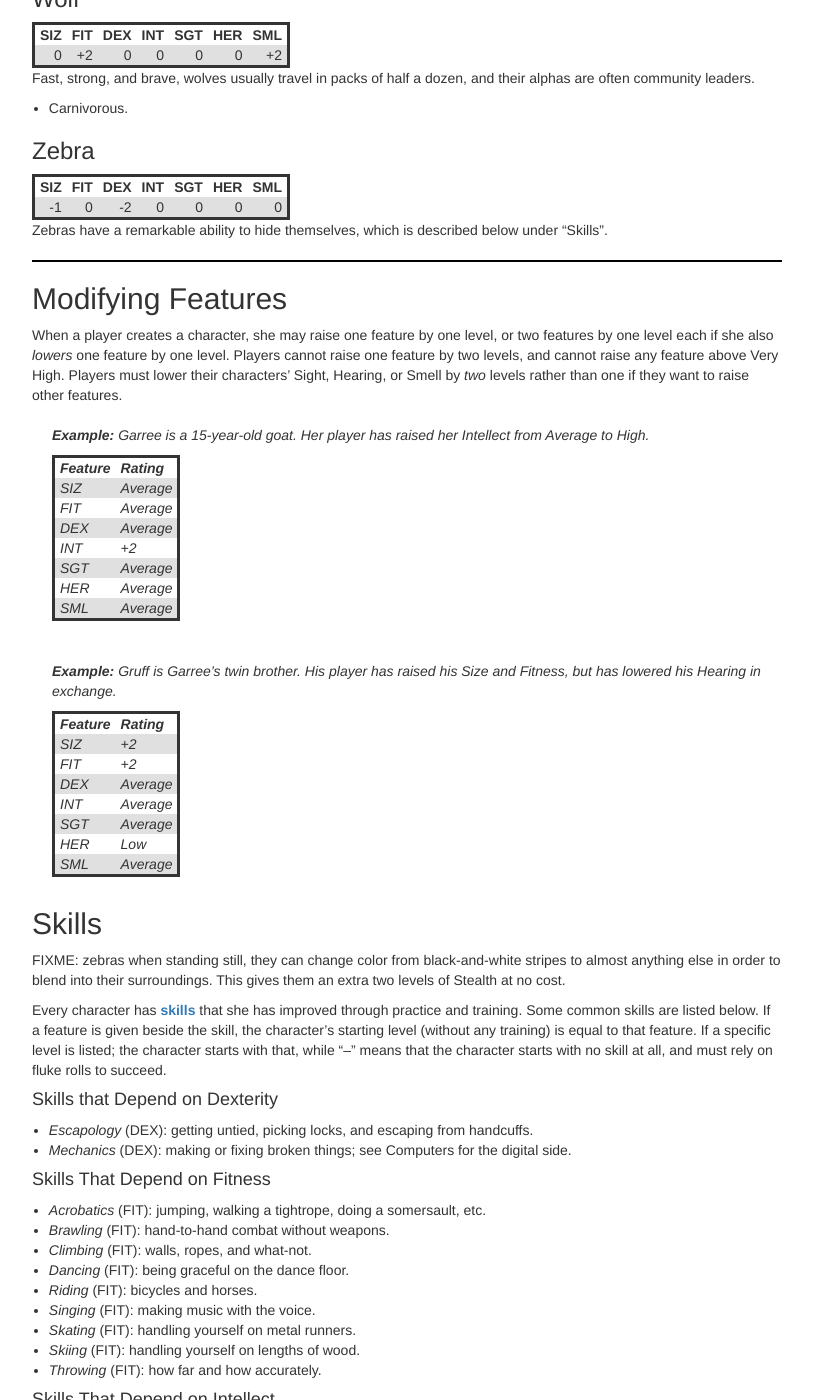
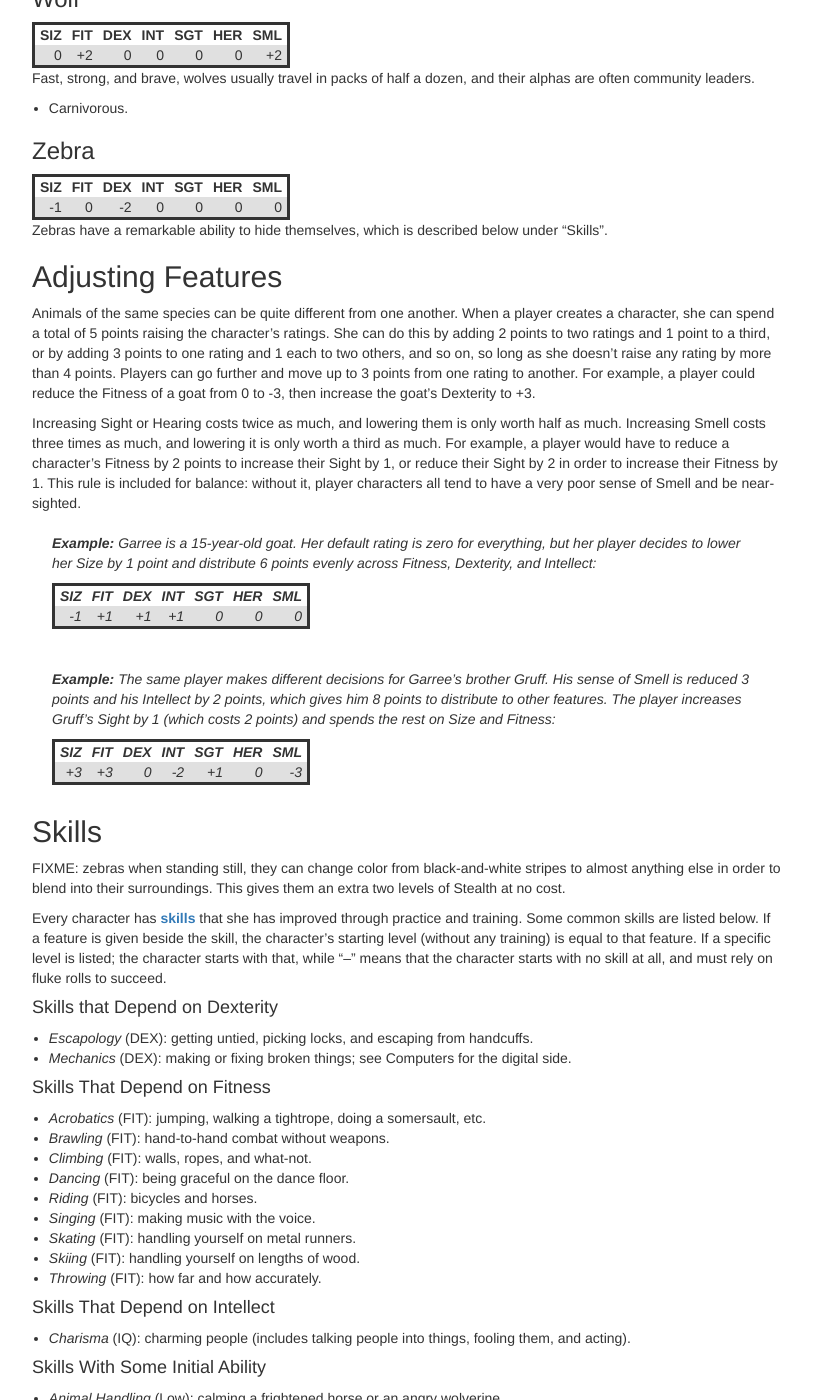
Before and after one commit to gvwilson/sensibleadventures, a Jekyll site: the page built from shapers/shapers.md, in a window 1280 px wide and 1400 px high, scrolled down 6110 px. Shown: the whole window, without its empty margins (38-851 px from the left). Built offline with Jekyll 4.4.1, drawn with Linux system fonts in a browser that asks for light colours; nearby versions of some CDN libraries; library files that are not in the unit come from our copies.

Commit message:
Adjusting features

```diff
--- a/shapers/shapers.md
+++ b/shapers/shapers.md
@@ -503,46 +503,53 @@
 Zebras have a remarkable ability to hide themselves,
 which is described below under "Skills".
 
-----------------------------------------
+## Adjusting Features
 
-## Modifying Features
+Animals of the same species can be quite different from one another.
+When a player creates a character,
+she can spend a total of 5 points raising the character's ratings.
+She can do this by adding 2 points to two ratings and 1 point to a third,
+or by adding 3 points to one rating and 1 each to two others,
+and so on,
+so long as she doesn't raise any rating by more than 4 points.
+Players can go further and move up to 3 points from one rating to another.
+For example,
+a player could reduce the Fitness of a goat from 0 to -3,
+then increase the goat's Dexterity to +3.
 
-When a player creates a character,
-she may raise one feature by one level,
-or two features by one level each if she also *lowers* one feature by one level.
-Players cannot raise one feature by two levels,
-and cannot raise any feature above Very High.
-Players must lower their characters' Sight, Hearing, or Smell by *two* levels rather than one
-if they want to raise other features.
+Increasing Sight or Hearing costs twice as much,
+and lowering them is only worth half as much.
+Increasing Smell costs three times as much,
+and lowering it is only worth a third as much.
+For example,
+a player would have to reduce a character's Fitness by 2 points
+to increase their Sight by 1,
+or reduce their Sight by 2 in order to increase their Fitness by 1.
+This rule is included for balance:
+without it,
+player characters all tend to have a very poor sense of Smell
+and be near-sighted.
 
 > **Example:**
 > Garree is a 15-year-old goat.
-> Her player has raised her Intellect from Average to High.
+> Her default rating is zero for everything,
+> but her player decides to lower her Size by 1 point
+> and distribute 6 points evenly across Fitness, Dexterity, and Intellect:
 >
-> | Feature | Rating   |
-> | ----- | -------- |
-> | SIZ   | Average  |
-> | FIT   | Average  |
-> | DEX   | Average  |
-> | INT   | +2  |
-> | SGT   | Average  |
-> | HER   | Average  |
-> | SML   | Average  |
+> | SIZ | FIT | DEX | INT | SGT | HER | SML |
+> | --: | --: | --: | --: | --: | --: | --: |
+> | -1  | +1  | +1  | +1  | 0   | 0   | 0   |
 
 > **Example:**
-> Gruff is Garree's twin brother.
-> His player has raised his Size and Fitness,
-> but has lowered his Hearing in exchange.
+> The same player makes different decisions for Garree's brother Gruff.
+> His sense of Smell is reduced 3 points and his Intellect by 2 points,
+> which gives him 8 points to distribute to other features.
+> The player increases Gruff's Sight by 1 (which costs 2 points)
+> and spends the rest on Size and Fitness:
 >
-> | Feature | Rating   |
-> | ----- | -------- |
-> | SIZ   | +2  |
-> | FIT   | +2  |
-> | DEX   | Average  |
-> | INT   | Average  |
-> | SGT   | Average  |
-> | HER   | Low      |
-> | SML   | Average  |
+> | SIZ | FIT | DEX | INT | SGT | HER | SML |
+> | --: | --: | --: | --: | --: | --: | --: |
+> | +3  | +3  | 0   | -2  | +1  | 0   | -3  |
 
 ## Skills
 
```
